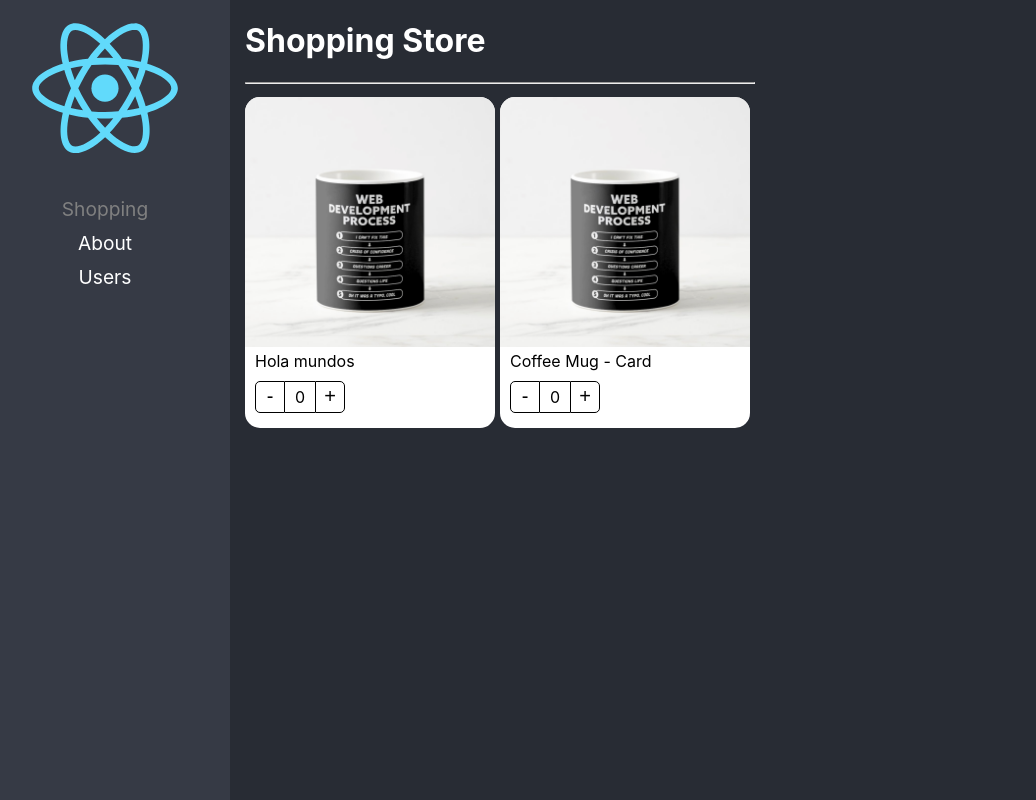
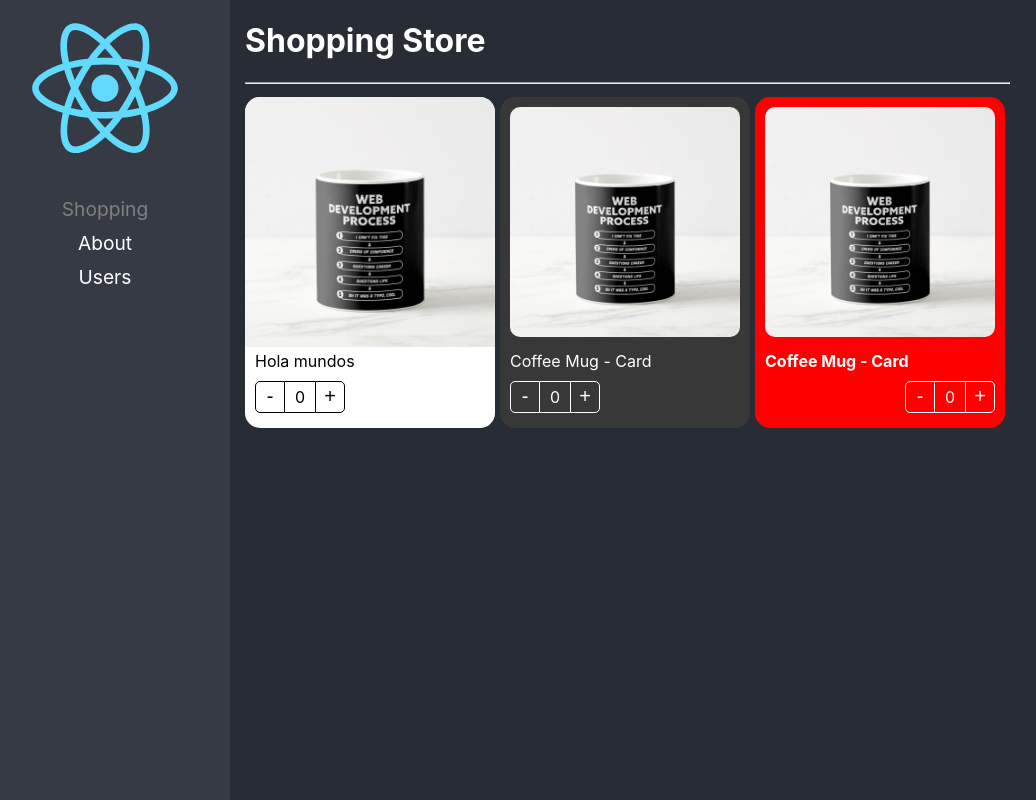
Before and after one commit to abrahag40/React--Lazyload-rrd-v6, a React (Create React App) app: page /home in a window 1280 px wide. Shown: the whole page, without its empty margins (20-1056 px from the left). Built offline with nearby package versions, Linux system fonts and the light colour scheme.

Commit message:
Component Extend Styles - Ready

```diff
--- a/src/02-component-patterns/components/ProductButtons.tsx
+++ b/src/02-component-patterns/components/ProductButtons.tsx
@@ -1,13 +1,21 @@
-import { useContext } from "react"
+import { CSSProperties, useContext } from "react"
 import { ProductContext } from "./ProductCar"
 import styles from "../styles/styles.module.css";
 
-export const ProductButtons = () => {
+export interface ProductButtonsProps {
+    className?: string;
+    style?: CSSProperties
+}
+
+export const ProductButtons = ( { className, style }: ProductButtonsProps ) => {
 
     const { increaseBy, counter } = useContext( ProductContext )
 
     return (
-        <div className={ styles.buttonsContainer }>
+        <div
+            className={ `${styles.buttonsContainer} ${ className }` }
+            style={ style }
+        >
                 <button
                     className={ styles.buttonMinus }
                     onClick={ () => increaseBy( -1 ) }> - </button>
--- a/src/02-component-patterns/components/ProductCar.tsx
+++ b/src/02-component-patterns/components/ProductCar.tsx
@@ -1,12 +1,19 @@
-import { createContext } from "react";
+import { createContext, CSSProperties, ReactElement } from 'react';
 import useProduct from "../hooks/useProduct";
-import { ProductCardProps, ProductContextProps } from "../interfaces/interfaces";
+import { Product, ProductContextProps } from "../interfaces/interfaces";
 import styles from "../styles/styles.module.css";
 
 export const ProductContext = createContext({} as ProductContextProps )
 const { Provider } = ProductContext
 
-export const ProductCard = ({ children, product }: ProductCardProps) => {
+export interface Props {
+    product: Product;
+    children?: ReactElement | ReactElement[];
+    className?: string;
+    style?: CSSProperties
+}
+
+export const ProductCard = ({ children, product, className, style }: Props) => {
 
     const { counter, increaseBy } = useProduct();
 
@@ -17,7 +24,10 @@
             product
         }}>
 
-            <div className={ styles.productCard }>
+            <div
+                className={ `${ styles.productCard } ${ className } ${ style }` }
+                style={ style }
+            >
                 { children }
             </div>
         </Provider>
--- a/src/02-component-patterns/components/ProductImage.tsx
+++ b/src/02-component-patterns/components/ProductImage.tsx
@@ -1,9 +1,15 @@
-import { useContext } from "react";
+import { CSSProperties, useContext } from "react";
 import { ProductContext } from "./ProductCar";
 import styles from "../styles/styles.module.css";
 import noImage from "../assets/no-image.jpg";
 
-export const ProductImage = ({ img = '' }) => {
+export interface ProductImgProps {
+    img?: string;
+    className?: string;
+    style?: CSSProperties
+}
+
+export const ProductImage = ({ img = '', className }: ProductImgProps) => {
 
     const { product } = useContext( ProductContext )
     let imgToShow: string
@@ -17,6 +23,10 @@
     }
 
     return (
-        <img className={ styles.productImg } src={ imgToShow } alt="Product" />
+        <img
+            className={ ` ${ styles.productImg } ${ className } ` }
+            src={ imgToShow }
+            alt="Product"
+        />
     )
 }
--- a/src/02-component-patterns/components/ProductTitle.tsx
+++ b/src/02-component-patterns/components/ProductTitle.tsx
@@ -1,12 +1,18 @@
 import { useContext } from "react"
 import { ProductContext } from "./ProductCar"
 import styles from "../styles/styles.module.css";
+import { ProdTitleProps } from "../interfaces/interfaces";
 
-export const ProductTitle = ({ title }: { title?: string }) => {
+export const ProductTitle = ({ title, className, style }: ProdTitleProps) => {
 
     const { product } = useContext( ProductContext )
 
     return(
-        <span className={ styles.productDescription }>{ title ? title : product.title }</span>
+        <span
+            className={ `${ styles.productDescription } ${ className }` }
+            style={ style }
+        >
+            { title ? title : product.title }
+        </span>
     )
 }
--- a/src/02-component-patterns/pages/ShoppingPage.tsx
+++ b/src/02-component-patterns/pages/ShoppingPage.tsx
@@ -1,4 +1,5 @@
 import { ProductCard, ProductButtons, ProductImage, ProductTitle } from "../components"
+import '../styles/custom-styles.css'
 
 const product = {
     id: '1',
@@ -24,10 +25,35 @@
                     <ProductCard.Buttons />
                 </ProductCard>
 
-                <ProductCard product={ product }>
-                    <ProductImage />
-                    <ProductTitle />
-                    <ProductButtons />
+                <ProductCard
+                    product={ product }
+                    className="bg-dark"
+                >
+                    <ProductImage className="custom-img" />
+                    <ProductTitle className="text-white" />
+                    <ProductButtons className="custom-buttons" />
+                </ProductCard>
+
+                <ProductCard
+                    product={ product }
+                    className="bg-dark"
+                    style={{
+                        backgroundColor: 'red',
+                    }}
+                >
+                    <ProductImage className="custom-img" />
+                    <ProductTitle
+                        className="text-white"
+                        style={{
+                            fontWeight: 'bold'
+                        }}
+                    />
+                    <ProductButtons
+                        className="custom-buttons"
+                        style={{
+                            display: 'flex',
+                            justifyContent: 'end'
+                     }} />
                 </ProductCard>
             </div>
         </div>
--- /dev/null
+++ b/src/02-component-patterns/styles/custom-styles.css
@@ -0,0 +1,19 @@
+
+.bg-dark {
+    background-color: rgb(56, 56, 56);
+}
+
+.text-white {
+    color: white
+}
+
+.custom-img {
+    padding: 10px;
+    border-radius: 20px;
+    width: calc( 100% - 20px );
+}
+
+.custom-buttons button, .custom-buttons div{
+    color: white;
+    border-color: white;
+}
--- a/src/routes/Navigation.tsx
+++ b/src/routes/Navigation.tsx
@@ -26,7 +26,7 @@
                     <Route path="about" element={ <h1>About Page</h1> } />
                     <Route path="users" element={ <h1>Users Page</h1> } />
                     <Route path="home" element={ <ShoppingPage /> } />
-                    <Route path="/*" element={ <Navigate to="/" /> } />
+                    <Route path="/*" element={ <Navigate to="home" /> } />
                 </Routes>
             </div>
         </BrowserRouter>
```
Also changed, not shown: src/02-component-patterns/interfaces/interfaces.ts (+13 -9 lines).
